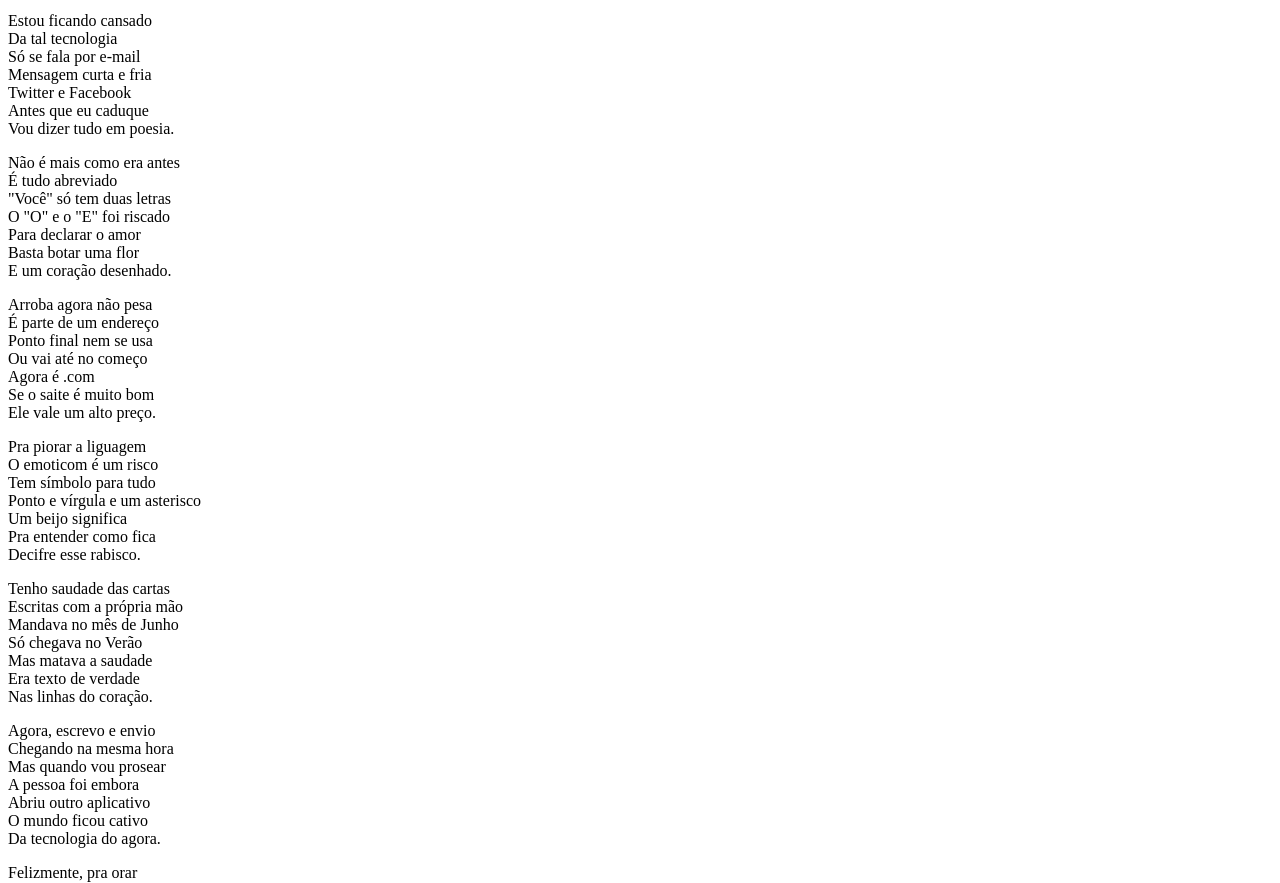
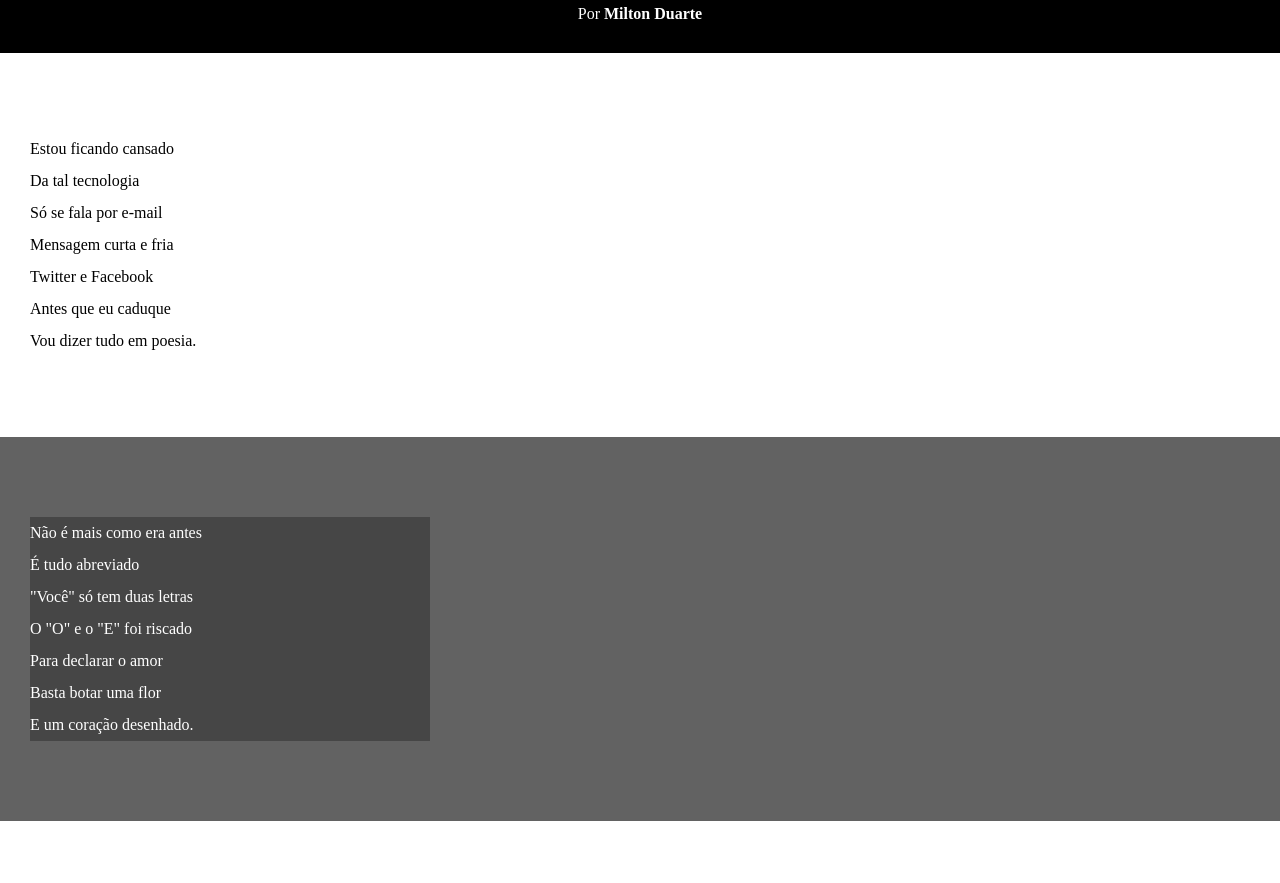
Before and after one commit to deividfuzari/html-css, a plain HTML site: page exercicios/exCordel/index.html in a window 1280 px wide. Shown: the part 102-985 px from the top of the page. Drawn offline with Linux system fonts and the light colour scheme.

Commit message:
att dos estilos do texto

```diff
--- /dev/null
+++ b/exercicios/exCordel/estilo/style.css
@@ -0,0 +1,67 @@
+@charset "UTF-8";
+
+* {
+    margin: 0px;
+    padding: 0px;
+}
+
+body {
+    min-height: 100vh; /* 100% da viewl height ALTURA, Poderia ser VW*/
+    background-color: darkgray;
+}
+
+header {
+    background-color: black;
+    text-align: center;
+    color: white;
+}
+
+header > h1 {
+    padding-top: 50px;
+    font-variant: small-caps; /*para deixar bonito mas nao em capslock/*para colocar em maiscula text-transform:uppercase*/
+}
+
+header > p{
+    padding-bottom: 30px;
+    padding-top: 20px;
+}
+
+header a, footer a {
+    color: white;
+    text-decoration: none;
+    font-weight: bolder;
+}
+
+header a:hover, footer a:hover {
+    text-decoration: underline;
+}
+
+section {
+    padding-top: 10vh;
+    padding-bottom: 10vh;
+    line-height: 2em; /*para ficar melhor a leitura do peoma*/
+    padding-left: 30px;
+}
+
+section.normal {
+    background-color: white;
+    color: black;
+}
+
+section.imagem {
+    background-color: rgba(44, 44, 44, 0.568);
+    color: white;
+
+}
+
+section.imagem > p {
+    background-color: rgba(0, 0, 0, 0.288);
+    width: 400px
+}
+
+footer{
+    background-color: black;
+    color: white;
+    text-align: center;
+    padding: 10px;
+}
--- a/exercicios/exCordel/index.html
+++ b/exercicios/exCordel/index.html
@@ -4,6 +4,7 @@
     <meta charset="UTF-8">
     <meta name="viewport" content="width=device-width, initial-scale=1.0">
     <title>Cordel Moderno</title>
+    <link rel="stylesheet" href="estilo/style.css">
 </head>
 <body>
     <header>
@@ -11,12 +12,12 @@
             Cordel Moderno
         </h1>
         <p>
-            Por <a href="https://www.recantodasletras.com.br/poesias/3186743">Milton Duarte</a>
+            Por <a href="https://www.recantodasletras.com.br/poesias/3186743" target="_blank">Milton Duarte</a>
         </p>
 
     </header>
 
-    <section>
+    <section class="normal">
         <p>
             Estou ficando cansado <br>
             Da tal tecnologia <br>
@@ -28,7 +29,7 @@
         </p>
     </section>
 
-    <section>
+    <section class="imagem">
         <p>
             Não é mais como era antes <br>
             É tudo abreviado <br>
@@ -40,7 +41,7 @@
         </p>
     </section>
 
-    <section>
+    <section class="normal">
         <p>
             Arroba agora não pesa <br>
             É parte de um endereço <br>
@@ -62,7 +63,7 @@
         </p>
     </section>
 
-    <section>
+    <section class="imagem">
         <p>
             Tenho saudade das cartas <br>
             Escritas com a própria mão <br>
@@ -74,7 +75,7 @@
         </p>
     </section>
 
-    <section>
+    <section class="normal">
         <p>
             Agora, escrevo e envio <br>
             Chegando na mesma hora <br>
```
